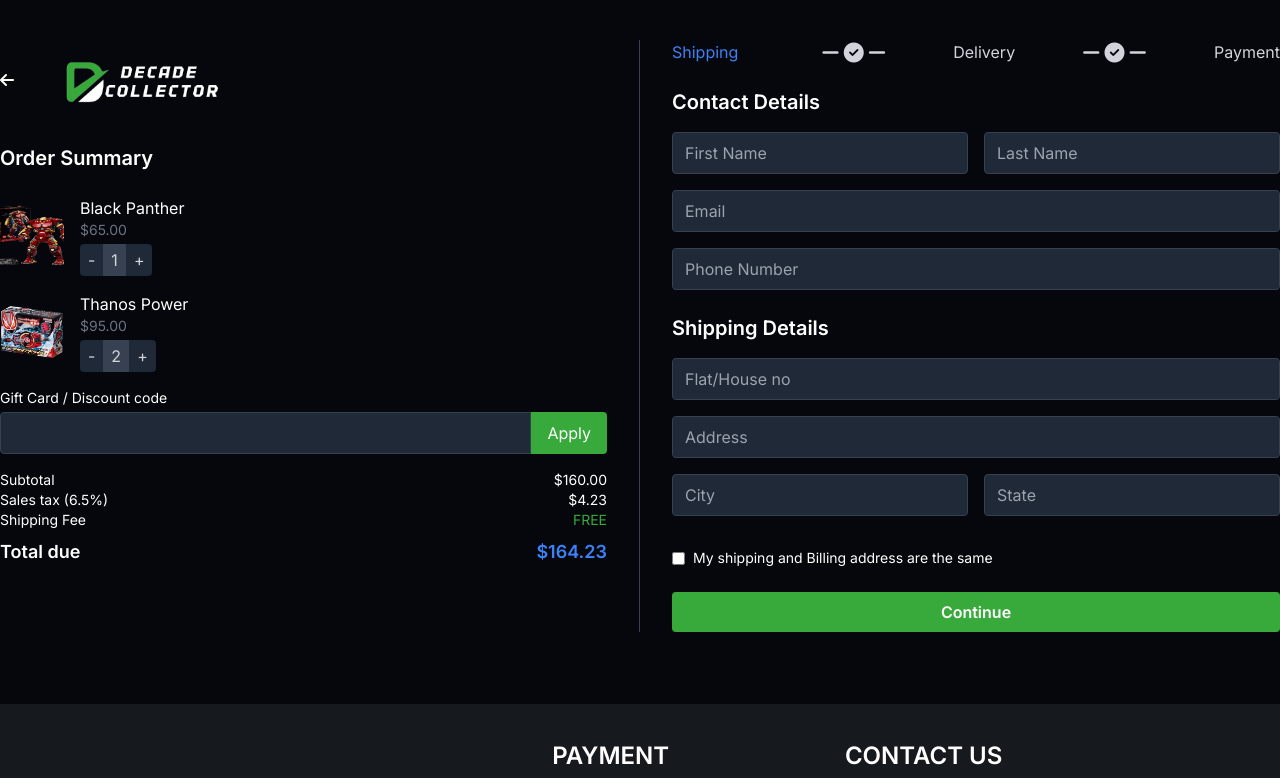
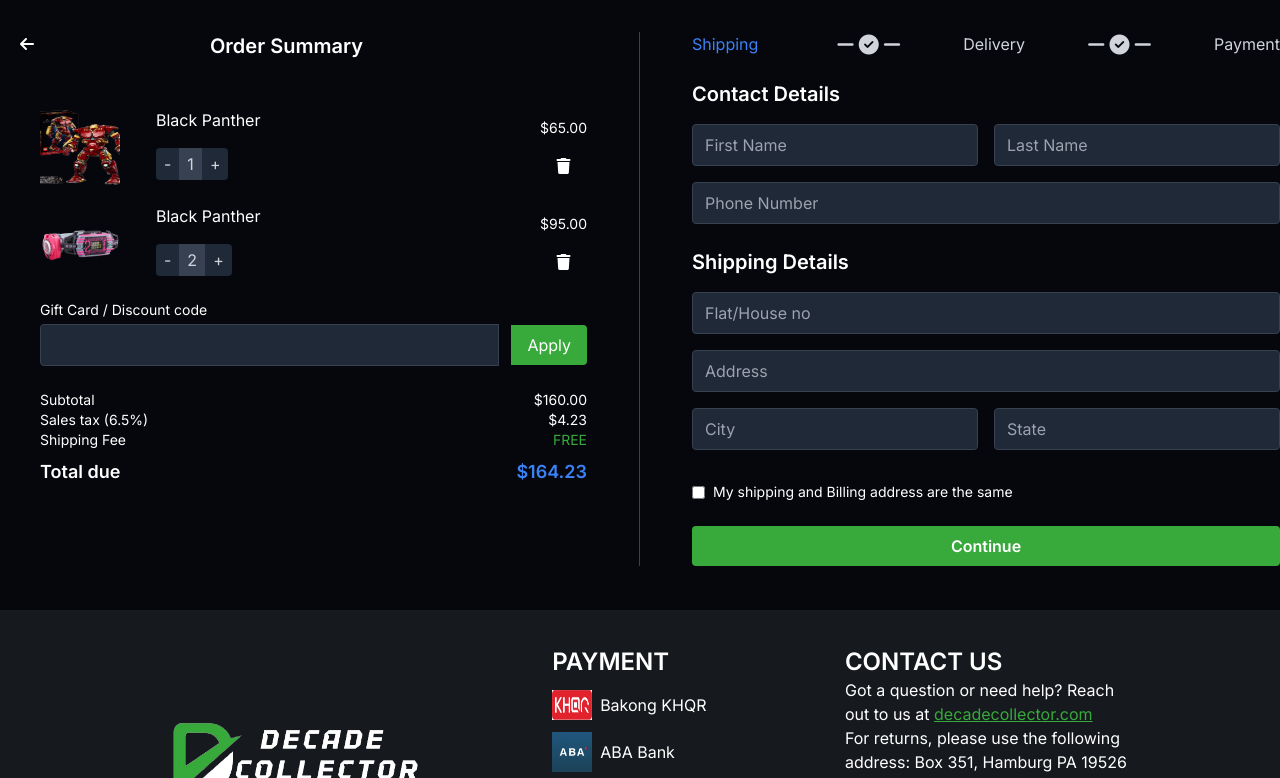
Before and after one commit to YORNSOKHLEN/Decade_Collector_html, a website: page Decade Collector/shopping.html in a window 1280 px wide. Shown: the top 778 px of the page. Drawn offline with nearby package versions, Linux system fonts and the light colour scheme.

Commit message:
Decade Collector/home.htmlDecade Collector/shopping.html

```diff
--- a/Decade Collector/shopping.html
+++ b/Decade Collector/shopping.html
@@ -25,71 +25,85 @@
   </head>
 
   <body class="bg-[#06070D] text-white">
-    <div class="max-w-7xl mx-auto py-10 flex">
+    <div class="max-w-7xl mx-auto pt-8 pb-3 flex">
       <!-- Order Summary -->
-      <div class="w-1/2 border-r border-gray-700 pr-8">
-        <div class="flex items-center mb-6 gap-6">
+      <div class="w-1/2 border-r border-gray-700 pr-8 mx-5">
+        <div class="flex mb-6 gap-40">
           <a href="./home.html">
-            <i class="fas fa-arrow-left text-white mr-4 cursor-pointer mb-1"></i></a>
-          <img
+            <i
+              class="fas fa-arrow-left text-white mr-4 cursor-pointer mb-1 top-0"
+            ></i
+          ></a>
+          <!-- <img
             src="./assets/images/Logo-White.png"
             alt="Decade Collector Logo"
-            class="h-20"
-          />
+            class="h-24 top-0"
+          /> -->
+          <h2 class="text-xl font-semibold mb-6">Order Summary</h2>
         </div>
-        <h2 class="text-xl font-semibold mb-6">Order Summary</h2>
+
         <!-- Item 1 -->
-        <div class="mb-4 flex items-center">
+        <div class="mb-4 flex items-center justify-between mx-5">
+          <div class="flex gap-5">
             <img
               src="./assets/images/Avenger/HulkBuster.png"
               alt=""
-            class="w-16 h-16 mr-4"
+              class="w-[80px] h-[80px] mr-4"
             />
-          <div>
+            <div class="justify-items-start">
               <p>Black Panther</p>
-            <p class="text-sm text-gray-500">$65.00</p>
-            <div class="flex items-center text-gray-300 mt-1">
+              <div class="flex items-center text-gray-300 mt-4">
                 <button class="px-2 py-1 bg-gray-800 rounded-l">-</button>
                 <span class="px-2 py-1 bg-gray-700">1</span>
                 <button class="px-2 py-1 bg-gray-800 rounded-r">+</button>
               </div>
             </div>
           </div>
+          <div class="justify-items-center">
+            <p class="text-sm text-white">$65.00</p>
+            <i class="fas fa-trash mt-5"></i>
+          </div>
+        </div>
         <!-- Item 2 -->
-        <div class="mb-4 flex items-center">
+        <div class="mb-4 flex items-center justify-between mx-5">
+          <div class="flex gap-5">
             <img
-            src="./assets/images/Kamen Rider/Geast.png"
+              src="./assets/images/Kamen Rider/Deacde.png"
               alt=""
-            class="w-16 h-16 mr-4"
+              class="w-[80px] h-[80px] mr-4"
             />
-          <div>
-            <p>Thanos Power</p>
-            <p class="text-sm text-gray-500">$95.00</p>
-            <div class="flex items-center text-gray-300 mt-1">
+            <div class="justify-items-start">
+              <p>Black Panther</p>
+              <div class="flex items-center text-gray-300 mt-4">
                 <button class="px-2 py-1 bg-gray-800 rounded-l">-</button>
                 <span class="px-2 py-1 bg-gray-700">2</span>
                 <button class="px-2 py-1 bg-gray-800 rounded-r">+</button>
               </div>
             </div>
           </div>
+          <div class="justify-items-center">
+            <p class="text-sm text-white">$95.00</p>
+            <i class="fas fa-trash mt-5"></i>
+          </div>
+        </div>
         <!-- Discount Code -->
-        <div class="mb-4">
+        <div class="mb-4 mx-5">
           <label for="discount-code" class="block text-sm font-medium mb-1"
             >Gift Card / Discount code</label
           >
-          <div class="flex">
+          <div class="flex items-center gap-3 mb-6">
             <input
               type="text"
               id="discount-code"
               class="w-full bg-gray-800 border border-gray-700 text-white rounded-l px-3 py-2"
             />
-            <button class="px-4 bg-[#38A93B] text-white rounded-r">
+            <button class="px-4 py-2 bg-[#38A93B] text-white rounded-r">
               Apply
             </button>
           </div>
         </div>
         <!-- Pricing Details -->
-        <div class="text-sm mb-2">
+        <div class="text-sm mb-2 mx-5">
           <div class="flex justify-between">
             <span>Subtotal</span>
             <span>$160.00</span>
@@ -103,7 +117,7 @@
             <span class="text-[#38A93B]">FREE</span>
           </div>
         </div>
-        <div class="flex justify-between text-lg font-semibold">
+        <div class="flex justify-between text-lg font-semibold mx-5">
           <span>Total due</span>
           <span class="text-blue-500">$164.23</span>
         </div>
@@ -142,13 +156,13 @@
               class="bg-gray-800 border border-gray-700 text-white px-3 py-2 rounded"
             />
           </div>
-          <div class="mb-4">
+          <!-- <div class="mb-4">
             <input
               type="email"
               placeholder="Email"
               class="w-full bg-gray-800 border border-gray-700 text-white px-3 py-2 rounded"
             />
-          </div>
+          </div> -->
           <div class="mb-6">
             <input
               type="tel"
@@ -185,9 +199,7 @@
                 class="bg-gray-800 border border-gray-700 text-white px-3 py-2 rounded"
               />
             </div>
-            <div class="grid grid-cols-2 gap-4 mb-4">
-
-            </div>
+            <div class="grid grid-cols-2 gap-4 mb-4"></div>
             <div class="flex items-center">
               <input
                 type="checkbox"
```
Also changed, not shown: Decade Collector/home.html (+3 -5 lines). Lines whose indentation alone changed are shown as unchanged.
